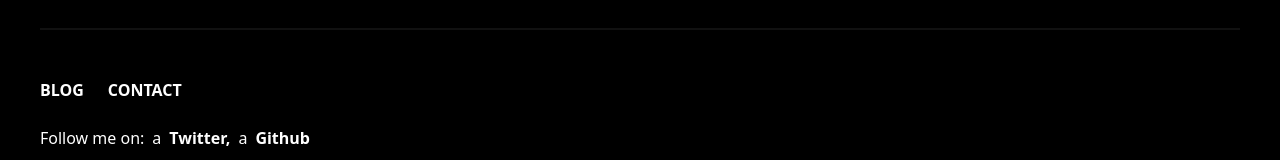
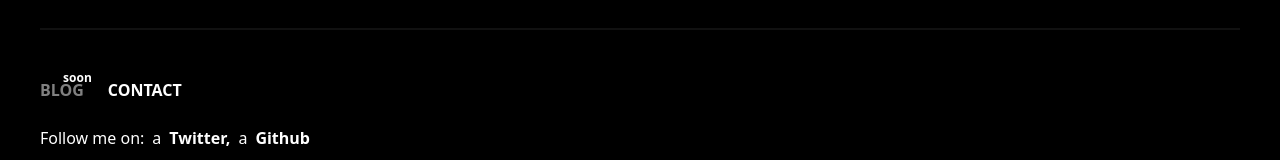
Before and after one commit to yassinebridi/yasbr.com, a Next.js app: page / in a window 1280 px wide. Shown: the part 2270-2430 px from the top of the page. Built offline with nearby package versions, Linux system fonts and the light colour scheme; a web font is replaced by a local one.

Commit message:
Blog soon

```diff
--- a/components/Footer.tsx
+++ b/components/Footer.tsx
@@ -7,7 +7,10 @@ const Footer: React.FC<FooterProps> = () => {
     <div className="">
       <nav className="flex font-bold text-md space-x-6">
         <Link href="/blog">
-          <a className="uppercase">blog</a>
+          <a className="relative pointer-events-none">
+            <span className="uppercase opacity-50">blog</span>
+            <span className="absolute text-xs -top-2 -right-2">soon</span>
+          </a>
         </Link>
         <a
           className="uppercase"
--- a/package.json
+++ b/package.json
@@ -13,6 +13,7 @@
     "next": "latest",
     "react": "^17.0.1",
     "react-dom": "^17.0.1",
+    "react-icons": "^4.2.0",
     "zustand": "^3.3.1"
   },
   "devDependencies": {
```
Also changed, not shown: 1 other file (tests, documents, lock files or other folders).
